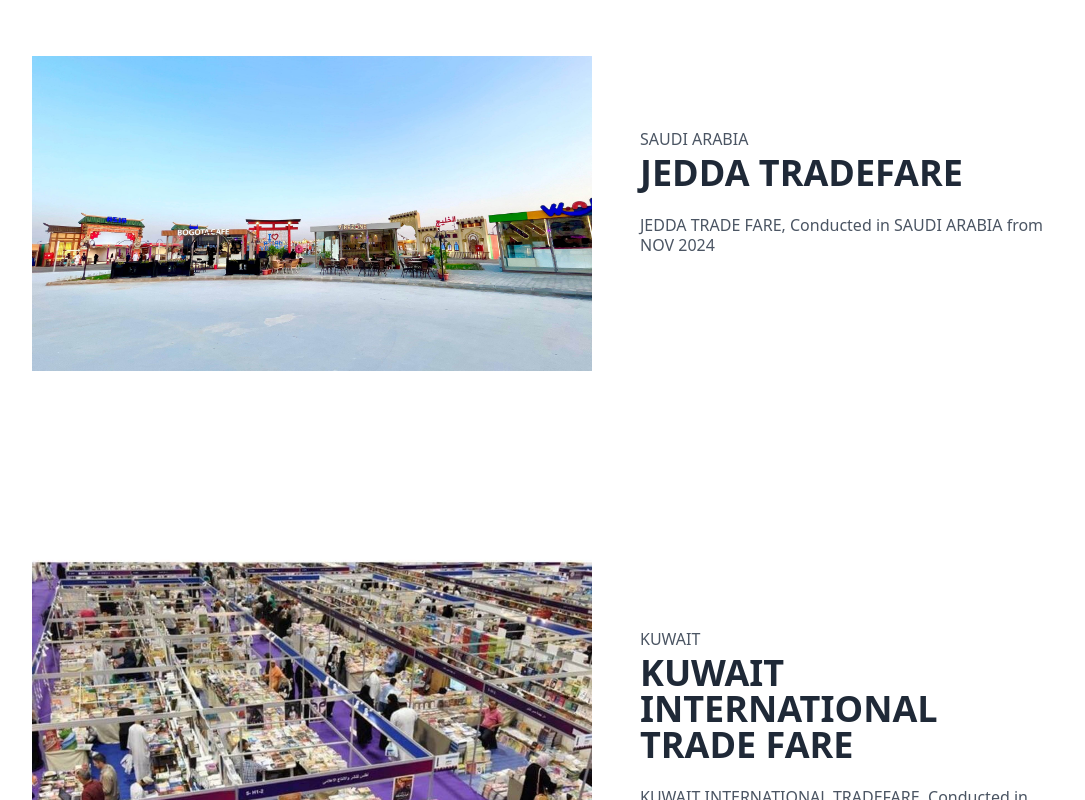
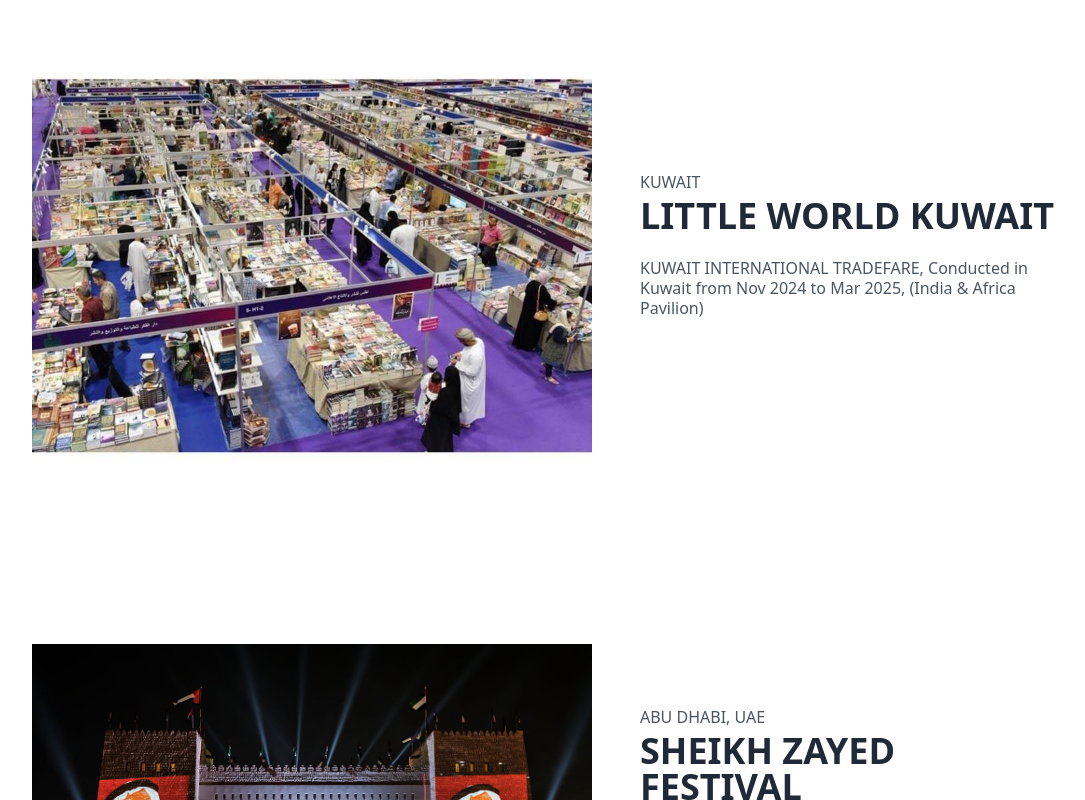
Before and after one commit to abhishekmohank/barakatexhibitions, a React (Vite) app: page /events in a window 1280 px wide. Shown: the part 680-1480 px from the top of the page, without its empty margins (48-1133 px from the left). Built offline with nearby package versions, Linux system fonts and the light colour scheme.

Commit message:
Update events.js
updated the event.js

```diff
--- a/src/constants/events.js
+++ b/src/constants/events.js
@@ -13,23 +13,23 @@ const Events = [
       "HAWA HERITAGE FESTIVAL, Conducted in MADINA, SAUDI ARABIA from May 15 to July 30 2024",
     image: gallery1,
   },
-  {
-    id: 2,
-    title: "JEDDA TRADEFARE",
-    location: "SAUDI ARABIA",
-    date: "NOV 2024",
-    link: "https://www.google.com",
-    description: "JEDDA TRADE FARE, Conducted in SAUDI ARABIA from NOV 2024",
-    image: gallery7,
-  },
+  // {
+  //   id: 2,
+  //   title: "JEDDA TRADEFARE",
+  //   location: "SAUDI ARABIA",
+  //   date: "NOV 2024",
+  //   link: "https://www.google.com",
+  //   description: "JEDDA TRADE FARE, Conducted in SAUDI ARABIA from NOV 2024",
+  //   image: gallery7,
+  // },
   {
     id: 3,
-    title: "KUWAIT INTERNATIONAL TRADE FARE",
+    title: "LITTLE WORLD KUWAIT",
     location: "KUWAIT",
-    date: "DEC 2024 - FEB 2025",
+    date: " 20 NOV 2024 - 01 MARCH 2025",
     link: "https://www.google.com",
     description:
-      "KUWAIT INTERNATIONAL TRADEFARE, Conducted in KUWAIT from DEC 2024 to FEB 2025",
+      "KUWAIT INTERNATIONAL TRADEFARE, Conducted in Kuwait from Nov 2024 to Mar 2025, (India & Africa Pavilion)",
     image: event4,
   },
   {
```
